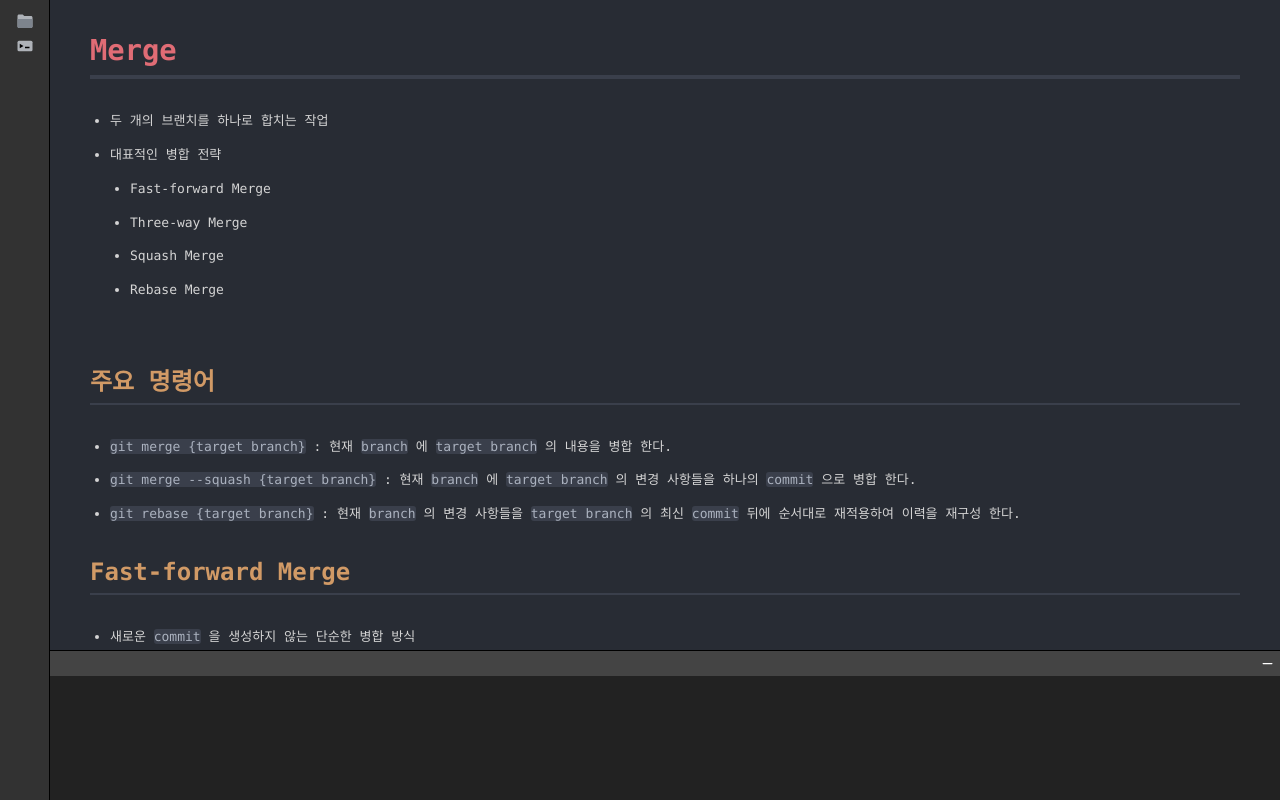
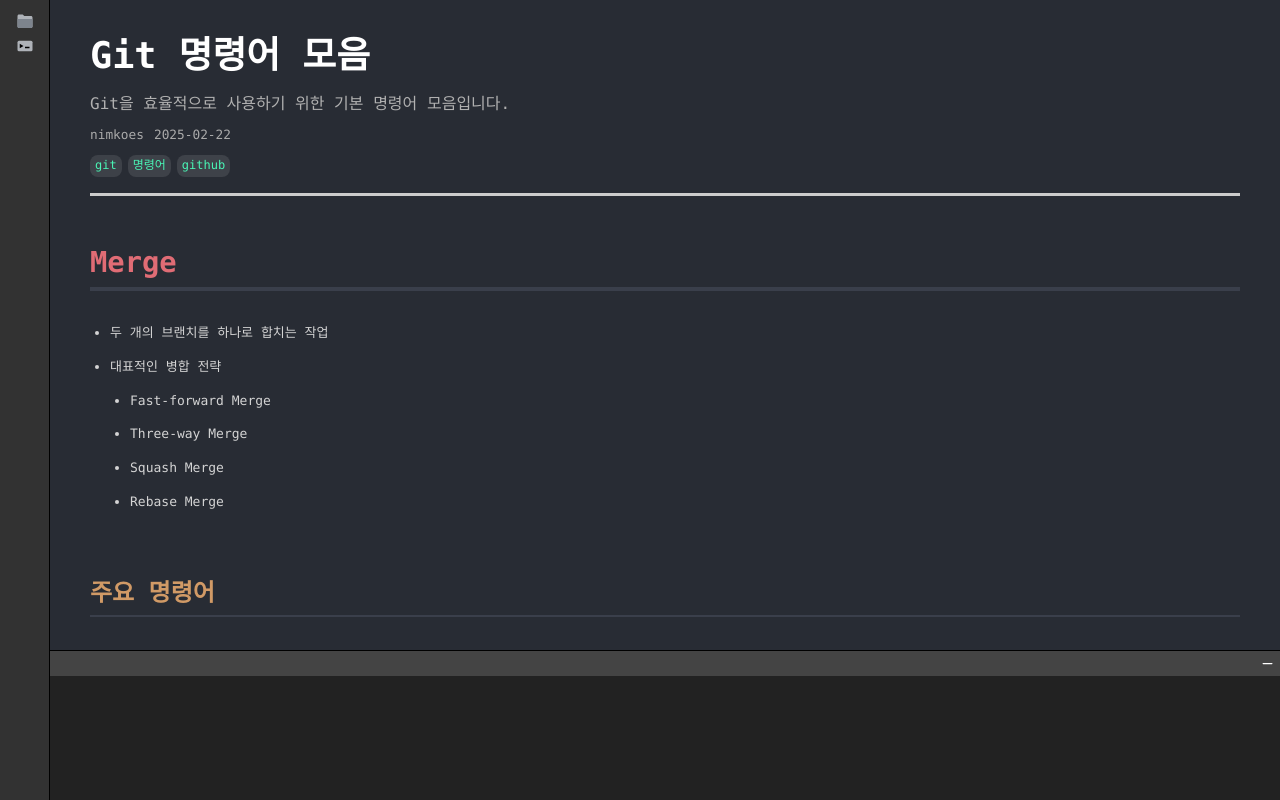
Before and after one commit to nimkoes/tech-blog, a Next.js app: page /tech-blog/post/0001250302-git in a window 1280 px wide. Built offline with nearby package versions, Linux system fonts and the light colour scheme.

Commit message:
post 의 header 영역 정의

```diff
--- a/public/resources/0001250302-git.md
+++ b/public/resources/0001250302-git.md
@@ -1,3 +1,11 @@
+---
+title: "Git 명령어 모음"
+description: "Git을 효율적으로 사용하기 위한 기본 명령어 모음입니다."
+author: "nimkoes"
+date: "2025-02-22"
+tags: ["git", "명령어", "github"]
+---
+
 # Merge
 
 - 두 개의 브랜치를 하나로 합치는 작업
--- /dev/null
+++ b/src/app/post/[slug]/PostHeader.module.scss
@@ -0,0 +1,41 @@
+.postHeader {
+  padding-bottom: 1rem;
+  border-bottom: 3px solid #cccccc;
+  margin-bottom: 3rem;
+}
+
+.title {
+  color: #ffffff !important;
+  border-bottom: 0 !important;
+  font-size: 2.3rem !important;
+  font-weight: bold;
+  margin-bottom: 8px;
+}
+
+.description {
+  font-size: 1rem;
+  color: #b0b0b0;
+  margin-bottom: 12px;
+}
+
+.meta {
+  display: flex;
+  gap: 10px;
+  font-size: 0.8rem;
+  color: #aaaaaa;
+  margin-bottom: 12px;
+}
+
+.tags {
+  display: flex;
+  font-size: 0.8rem;
+  gap: 6px;
+}
+
+.tag {
+  background: rgba(255, 255, 255, 0.1);
+  color: #4af6b6;
+  padding: 3px 5px;
+  border-radius: 8px;
+  font-size: 12px;
+}
--- /dev/null
+++ b/src/app/post/[slug]/PostHeader.tsx
@@ -0,0 +1,31 @@
+import styles from "./PostHeader.module.scss";
+
+interface PostHeaderProps {
+  title: string;
+  description: string;
+  author: string;
+  date: string;
+  tags?: string[];
+}
+
+export default function PostHeader({ title, description, author, date, tags }: PostHeaderProps) {
+  return (
+    <header className={styles.postHeader}>
+      <h1 className={styles.title}>{title}</h1>
+      <p className={styles.description}>{description}</p>
+      <div className={styles.meta}>
+        <span className={styles.author}>{author}</span>
+        <span className={styles.date}>{date}</span>
+      </div>
+      {tags && (
+        <div className={styles.tags}>
+          {tags.map((tag) => (
+            <span key={tag} className={styles.tag}>
+              {tag}
+            </span>
+          ))}
+        </div>
+      )}
+    </header>
+  );
+}
--- a/src/app/post/[slug]/page.tsx
+++ b/src/app/post/[slug]/page.tsx
@@ -9,6 +9,7 @@ import rehypeHighlight from "rehype-highlight";
 import "highlight.js/styles/github-dark.css";
 import styles from "./page.module.scss";
 import TableOfContents from "@/components/TableOfContents/TableOfContents";
+import PostHeader from "@/app/post/[slug]/PostHeader";
 
 interface PostProps {
     params: { slug: string };
@@ -40,7 +41,7 @@ export async function generateMetadata({ params }: PostProps) {
     };
 }
 
-// ✅ Markdown을 HTML로 변환하여 렌더링
+// ✅ Markdown에서 메타데이터 읽기
 export default async function PostPage({ params }: PostProps) {
     const filePath = path.join(postsDirectory, `${params.slug}.md`);
     if (!fs.existsSync(filePath)) {
@@ -48,7 +49,7 @@ export default async function PostPage({ params }: PostProps) {
     }
 
     const fileContents = fs.readFileSync(filePath, "utf8");
-    const { content } = matter(fileContents);
+    const { content, data } = matter(fileContents);
 
     const processedContent = await remark()
         .use(remarkGfm)
@@ -59,8 +60,34 @@ export default async function PostPage({ params }: PostProps) {
 
     return (
         <article className={styles.markdown}>
+            <PostHeader title={data.title} description={data.description} author={data.author} date={data.date} tags={data.tags} />
             <TableOfContents />
             <div dangerouslySetInnerHTML={{ __html: processedContent.toString() }} />
         </article>
     );
 }
+
+// // ✅ Markdown을 HTML로 변환하여 렌더링
+// export default async function PostPage({ params }: PostProps) {
+//     const filePath = path.join(postsDirectory, `${params.slug}.md`);
+//     if (!fs.existsSync(filePath)) {
+//         return <div className={styles.notFound}>게시물을 찾을 수 없습니다.</div>;
+//     }
+//
+//     const fileContents = fs.readFileSync(filePath, "utf8");
+//     const { content } = matter(fileContents);
+//
+//     const processedContent = await remark()
+//         .use(remarkGfm)
+//         .use(remarkRehype)
+//         .use(rehypeHighlight)
+//         .use(rehypeStringify)
+//         .process(content);
+//
+//     return (
+//         <article className={styles.markdown}>
+//             <TableOfContents />
+//             <div dangerouslySetInnerHTML={{ __html: processedContent.toString() }} />
+//         </article>
+//     );
+// }
```
